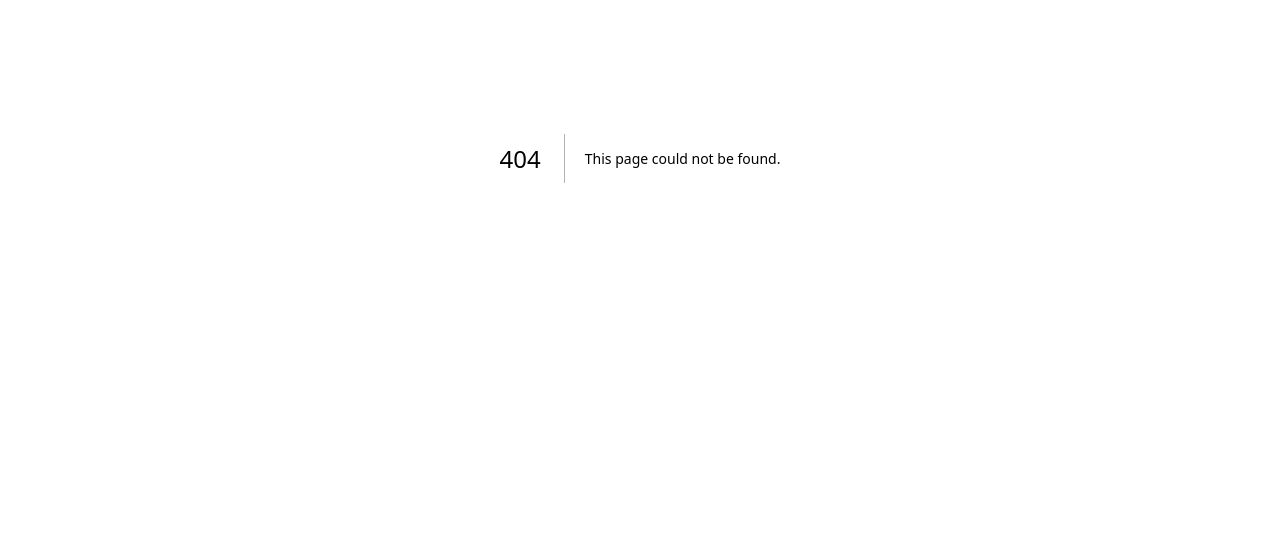
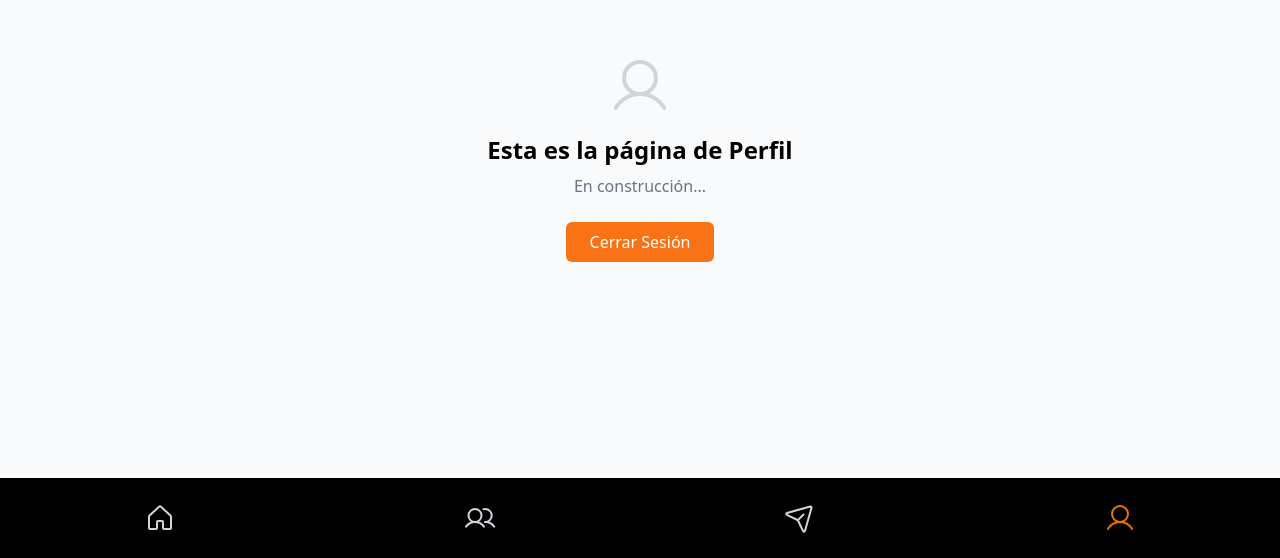
Before and after one commit to keillock/vigilante, a Next.js app: page /profile in a window 1280 px wide. Before the commit this address had no page. Shown: the part 242-800 px from the top of the page. Built offline with nearby package versions, Linux system fonts and the light colour scheme.

Commit message:
Navbar Functionality B)

```diff
--- /dev/null
+++ b/app/community/page.tsx
@@ -0,0 +1,15 @@
+"use client";
+
+import { Users } from "phosphor-react";
+
+export default function CommunityPage() {
+  return (
+    <div className="flex flex-col items-center justify-center h-screen bg-gray-50 text-center">
+      <Users size={64} color="#D1D5DB" />
+      <h1 className="text-2xl font-bold mt-4">Esta es la página de Comunidad</h1>
+      <p className="text-gray-500 mt-2">
+        En construcción....
+      </p>
+    </div>
+  );
+}
--- a/app/home/page.tsx
+++ b/app/home/page.tsx
@@ -1,8 +1,14 @@
-export default function Home() {
-    return (
-      <div className="flex flex-col items-center justify-center h-screen bg-gray-50">
-        <h1 className="text-3xl font-bold">Bienvenido a Vigilante</h1>
-        <p className="text-gray-500 mt-4">Esta es la homepage.</p>
-      </div>
-    );
-  }
+"use client";
+
+import { House } from "phosphor-react";
+
+const Home = () => {
+  return (
+    <div className="flex flex-col items-center justify-center h-screen bg-gray-50">
+      <House size={64} color="#D1D5DB" />
+      <h1 className="text-2xl text-gray-600 mt-4">Esta es la página de Home</h1>
+    </div>
+  );
+};
+
+export default Home;
--- a/app/layout.tsx
+++ b/app/layout.tsx
@@ -1,5 +1,6 @@
 import type { Metadata } from "next";
 import localFont from "next/font/local";
+import NavbarWrapper from "../components/NavbarWrapper";
 import "./globals.css";
 
 // Configuración de fuentes locales
@@ -28,12 +29,13 @@ export default function RootLayout({
   return (
     <html lang="es">
       <head>
-  <link rel="icon" href="/favicon.png?v=2" type="image/png" />
-</head>
+        <link rel="icon" href="/favicon.png?v=2" type="image/png" />
+      </head>
       <body
         className={`${geistSans.variable} ${geistMono.variable} antialiased`}
       >
         {children}
+        <NavbarWrapper />
       </body>
     </html>
   );
--- /dev/null
+++ b/app/messages/page.tsx
@@ -0,0 +1,15 @@
+"use client";
+
+import { PaperPlaneTilt } from "phosphor-react";
+
+export default function MessagesPage() {
+  return (
+    <div className="flex flex-col items-center justify-center h-screen bg-gray-50 text-center">
+      <PaperPlaneTilt size={64} color="#D1D5DB" />
+      <h1 className="text-2xl font-bold mt-4">Esta es la página de Mensajes</h1>
+      <p className="text-gray-500 mt-2">
+        En construcción...
+      </p>
+    </div>
+  );
+}
--- /dev/null
+++ b/app/profile/page.tsx
@@ -0,0 +1,28 @@
+"use client";
+
+import { User } from "phosphor-react";
+import { useRouter } from "next/navigation";
+
+export default function ProfilePage() {
+  const router = useRouter();
+
+  const handleLogout = () => {
+    // Add logout functionality here if needed, like clearing session tokens
+    router.push("/login"); // Redirect to login page
+  };
+
+  return (
+    <div className="flex flex-col items-center justify-center h-screen bg-gray-50 text-center">
+      <User size={64} color="#D1D5DB" />
+      <h1 className="text-2xl font-bold mt-4">Esta es la página de Perfil</h1>
+      <p className="text-gray-500 mt-2">En construcción...</p>
+
+      <button
+        onClick={handleLogout}
+        className="mt-6 py-2 px-6 bg-orange-500 text-white rounded-md hover:bg-orange-600 transition-all"
+      >
+        Cerrar Sesión
+      </button>
+    </div>
+  );
+}
--- /dev/null
+++ b/components/Navbar.tsx
@@ -0,0 +1,43 @@
+"use client";
+
+import React from "react";
+import { usePathname } from "next/navigation";
+import Link from "next/link";
+import { House, Users, PaperPlaneTilt, User } from "phosphor-react";
+
+const Navbar = () => {
+  const pathname = usePathname();
+
+  const getIconColor = (route: string) => (pathname === route ? "#ED7600" : "#D1D5DB");
+
+  return (
+    <nav className="fixed bottom-0 left-0 w-full bg-black text-white flex justify-around items-center py-6">
+      <Link href="/home">
+        <div className="flex flex-col items-center">
+          <House size={32} color={getIconColor("/home")} />
+
+        </div>
+      </Link>
+      <Link href="/community">
+        <div className="flex flex-col items-center">
+          <Users size={32} color={getIconColor("/community")} />
+
+        </div>
+      </Link>
+      <Link href="/messages">
+        <div className="flex flex-col items-center">
+          <PaperPlaneTilt size={32} color={getIconColor("/messages")} />
+
+        </div>
+      </Link>
+      <Link href="/profile">
+        <div className="flex flex-col items-center">
+          <User size={32} color={getIconColor("/profile")} />
+
+        </div>
+      </Link>
+    </nav>
+  );
+};
+
+export default Navbar;
--- /dev/null
+++ b/components/NavbarWrapper.tsx
@@ -0,0 +1,16 @@
+"use client";
+
+import { usePathname } from "next/navigation";
+import Navbar from "./Navbar";
+
+const NavbarWrapper = () => {
+  const pathname = usePathname();
+
+  // Define las paginas donde no saldrá la navbar pueeee
+  const hideNavbarRoutes = ["/login", "/register", "/forgot"];
+  const showNavbar = !hideNavbarRoutes.includes(pathname);
+
+  return showNavbar ? <Navbar /> : null;
+};
+
+export default NavbarWrapper;
--- a/package.json
+++ b/package.json
@@ -11,8 +11,9 @@
   "dependencies": {
     "autoprefixer": "^10.4.20",
     "next": "15.0.3",
-    "react": "19.0.0-rc-66855b96-20241106",
-    "react-dom": "19.0.0-rc-66855b96-20241106"
+    "phosphor-react": "^1.3.1",
+    "react": "^18.2.0",
+    "react-dom": "^18.2.0"
   },
   "devDependencies": {
     "@types/node": "^20",
```
Also changed, not shown: 1 other file (tests, documents, lock files or other folders).
